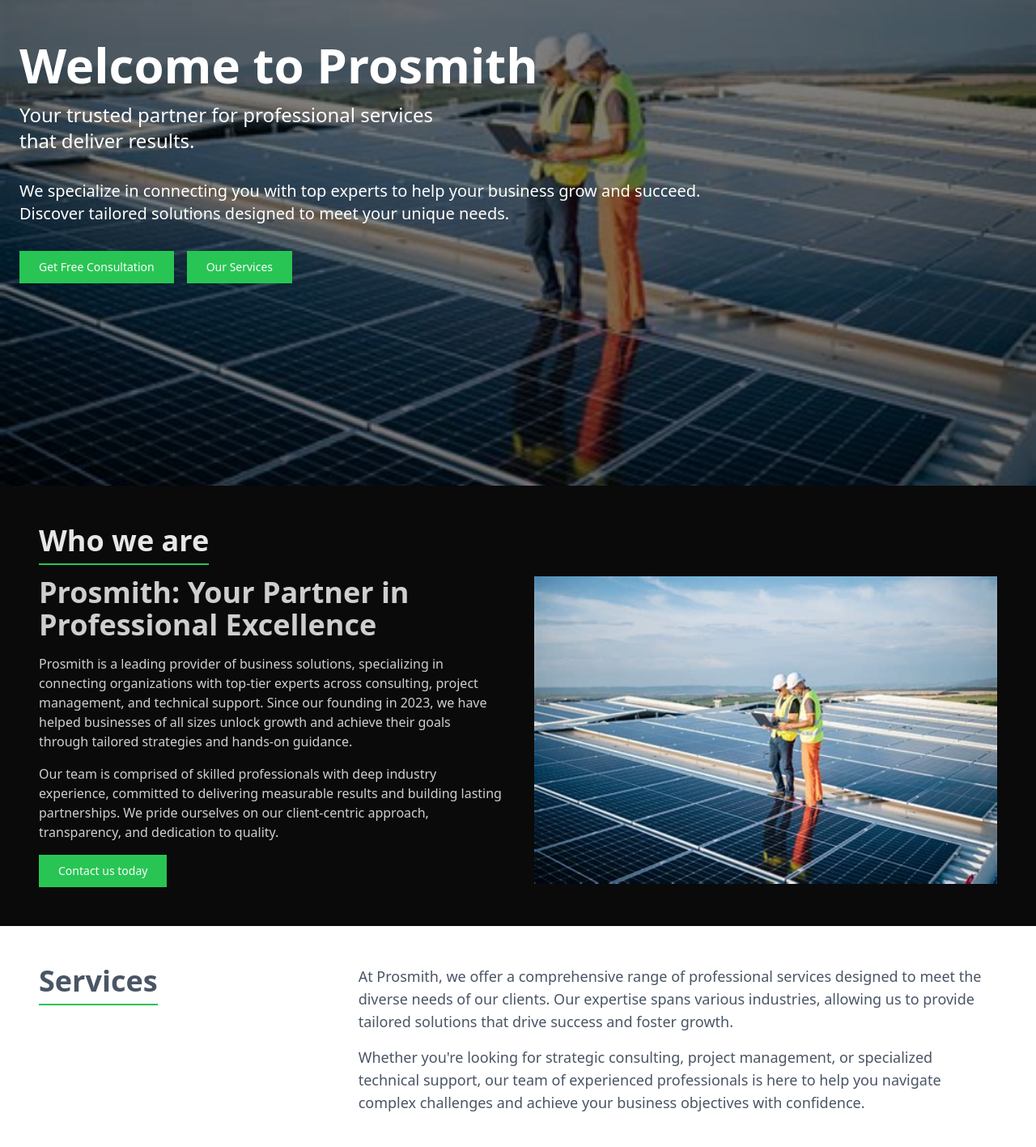
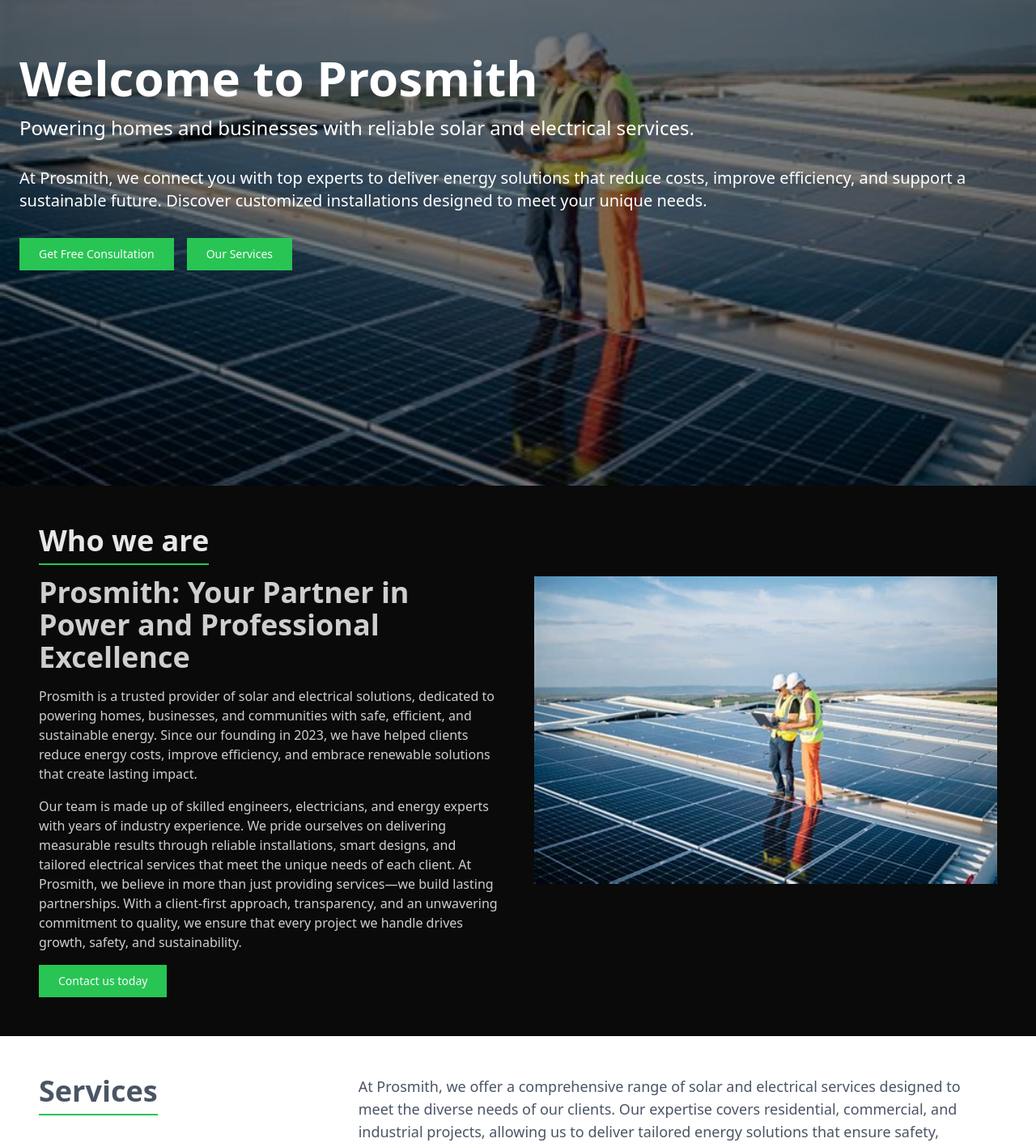
Before and after one commit to Oyasikelly/PROSMITH, a Next.js app: page / in a window 1280 px wide. Shown: the part 200-1617 px from the top of the page at 81% size. Built offline with nearby package versions, Linux system fonts and the light colour scheme.

Commit message:
new commit

```diff
--- a/src/app/page.tsx
+++ b/src/app/page.tsx
@@ -36,17 +36,17 @@
 
 							<SlideInLeftWhenVisible>
 								<p className="text-lg md:text-2xl mb-8">
-									Your trusted partner for professional services <br />
-									that deliver results.
+									Powering homes and businesses with reliable solar and
+									electrical services.
 								</p>
 							</SlideInLeftWhenVisible>
 
 							<SlideInLeftWhenVisible>
 								<p className="text-base md:text-xl mb-8">
-									We specialize in connecting you with top experts to help your
-									business grow and succeed. <br />
-									Discover tailored solutions designed to meet your unique
-									needs.
+									At Prosmith, we connect you with top experts to deliver energy
+									solutions that reduce costs, improve efficiency, and support a
+									sustainable future. Discover customized installations designed
+									to meet your unique needs.
 								</p>
 							</SlideInLeftWhenVisible>
 
@@ -90,28 +90,32 @@
 					<div className="">
 						<SlideInLeftWhenVisible>
 							<h2 className="text-2xl md:text-4xl mb-4 font-semibold">
-								Prosmith: Your Partner in Professional Excellence
+								Prosmith: Your Partner in Power and Professional Excellence
 							</h2>
 						</SlideInLeftWhenVisible>
 
 						<SlideInRightWhenVisible>
 							<p className="mb-4">
-								Prosmith is a leading provider of business solutions,
-								specializing in connecting organizations with top-tier experts
-								across consulting, project management, and technical support.
-								Since our founding in 2023, we have helped businesses of all
-								sizes unlock growth and achieve their goals through tailored
-								strategies and hands-on guidance.
+								Prosmith is a trusted provider of solar and electrical
+								solutions, dedicated to powering homes, businesses, and
+								communities with safe, efficient, and sustainable energy. Since
+								our founding in 2023, we have helped clients reduce energy
+								costs, improve efficiency, and embrace renewable solutions that
+								create lasting impact.
 							</p>
 						</SlideInRightWhenVisible>
 
 						<SlideInLeftWhenVisible>
 							<p className="mb-4">
-								Our team is comprised of skilled professionals with deep
-								industry experience, committed to delivering measurable results
-								and building lasting partnerships. We pride ourselves on our
-								client-centric approach, transparency, and dedication to
-								quality.
+								Our team is made up of skilled engineers, electricians, and
+								energy experts with years of industry experience. We pride
+								ourselves on delivering measurable results through reliable
+								installations, smart designs, and tailored electrical services
+								that meet the unique needs of each client. At Prosmith, we
+								believe in more than just providing services—we build lasting
+								partnerships. With a client-first approach, transparency, and an
+								unwavering commitment to quality, we ensure that every project
+								we handle drives growth, safety, and sustainability.
 							</p>
 						</SlideInLeftWhenVisible>
 
@@ -159,16 +163,17 @@
 				<div className="md:col-span-2 py-0 md:pb-6">
 					<SlideInRightWhenVisible>
 						<p className="text-base md:text-lg mb-4">
-							At Prosmith, we offer a comprehensive range of professional
-							services designed to meet the diverse needs of our clients. Our
-							expertise spans various industries, allowing us to provide
-							tailored solutions that drive success and foster growth.
+							At Prosmith, we offer a comprehensive range of solar and
+							electrical services designed to meet the diverse needs of our
+							clients. Our expertise covers residential, commercial, and
+							industrial projects, allowing us to deliver tailored energy
+							solutions that ensure safety, efficiency, and sustainability.
 						</p>
 						<p className="text-base md:text-lg">
-							Whether you&apos;re looking for strategic consulting, project
-							management, or specialized technical support, our team of
-							experienced professionals is here to help you navigate complex
-							challenges and achieve your business objectives with confidence.
+							Whether you need solar installations, electrical wiring, inverter
+							systems, or reliable maintenance, our team of experienced
+							professionals is here to provide trusted support and help you
+							achieve your energy goals with confidence.
 						</p>
 					</SlideInRightWhenVisible>
 				</div>
@@ -222,10 +227,11 @@
 						<span className="border-b-2 border-primary pb-1">Projects</span>
 					</h2>
 					<p className="text-base md:text-lg mb-12">
-						Explore our portfolio of successful projects that showcase our
-						expertise and commitment to excellence. From innovative solutions to
-						transformative outcomes, see how we&apos;ve helped our clients
-						achieve their goals.
+						Explore our portfolio of successful projects that highlight our
+						expertise in solar and electrical solutions. From innovative
+						installations to reliable maintenance, see how we&apos;ve powered
+						homes, businesses, and communities with safe, efficient, and
+						sustainable energy services.
 					</p>
 					<div className="grid grid-cols-1 md:grid-cols-3 gap-6">
 						{/* Example Project Card */}
--- a/src/data/testtimonies.ts
+++ b/src/data/testtimonies.ts
@@ -15,7 +15,7 @@
 		company: "Tech Innovations",
 		image: "/assets/testimonials/test-img.jpg",
 		testimony:
-			"ProSmith transformed our business with their innovative solutions. Their team is professional, knowledgeable, and dedicated to delivering results.",
+			"Prosmith installed a solar system in my home, and the results have been amazing. My energy bills have dropped significantly, and the service was top-notch.",
 	},
 	{
 		id: 2,
@@ -25,7 +25,7 @@
 		image: "/assets/testimonials/test-img.jpg",
 
 		testimony:
-			"Working with ProSmith was a game-changer for our marketing strategy. Their insights and expertise helped us reach new heights.",
+			"Working with Prosmith was a game-changer for our business. Their team provided a reliable backup power solution that keeps us running even during outages.",
 	},
 	{
 		id: 3,
@@ -34,7 +34,7 @@
 		company: "NextGen Products",
 		image: "/assets/testimonials/test-img.jpg",
 		testimony:
-			"The ProSmith team provided exceptional service and support throughout our project. Their attention to detail and commitment to excellence is unmatched.",
+			"The Prosmith team handled our office rewiring project with professionalism and attention to detail. Everything works perfectly and safely.",
 	},
 	{
 		id: 4,
@@ -43,7 +43,7 @@
 		company: "Innovatech",
 		image: "/assets/testimonials/test-img.jpg",
 		testimony:
-			"ProSmith's technical expertise and innovative approach helped us overcome complex challenges. Their solutions are both effective and efficient.",
+			"Prosmith provided us with a solar-powered irrigation system that has improved our farm’s productivity. Their expertise is truly impressive.",
 	},
 	{
 		id: 5,
@@ -52,7 +52,7 @@
 		company: "Global Enterprises",
 		image: "/assets/testimonials/test-img.jpg",
 		testimony:
-			"ProSmith exceeded our expectations in every way. Their team is responsive, reliable, and truly cares about their clients' success.",
+			"Prosmith exceeded our expectations with their inverter and backup solutions. Their team is responsive, reliable, and dedicated to customer satisfaction.",
 	},
 ];
 
```
